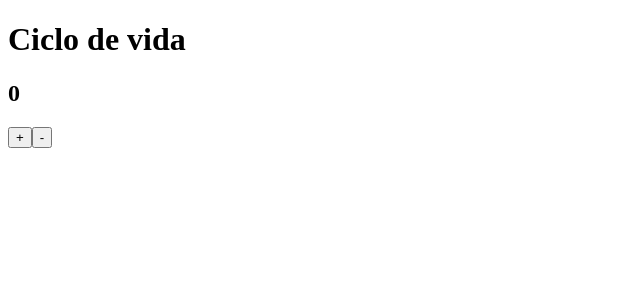
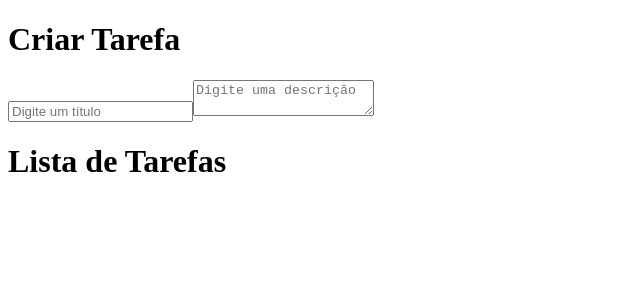
Before and after one commit to juliocesardemoraes/zeus-reactjs, a React (Vite) app: page / in a window 1280 px wide. Shown: the top 300 px of the page, without its empty margins (0-640 px from the left). Built offline with nearby package versions, Linux system fonts and the light colour scheme.

Commit message:
feat: add onchange class

```diff
--- a/src/App.jsx
+++ b/src/App.jsx
@@ -1,33 +1,46 @@
+import { useEffect } from "react";
 import { useState } from "react";
 
 function App() {
-  const [counter, setCounter] = useState(0);
+  const [title, setTitle] = useState("");
+  const [description, setDescription] = useState("");
 
-  // RENDER 1 - 0
-  // ATUALIZO O VALOR DO COUNTER PRA 1
-  // RENDER 2 - 1
-  // RENDER 2 - 1
-
-  const increment = () => {
-    setCounter((prev) => {
-      return prev + 1;
-    });
-  };
-
-  const decrement = () => {
-    setCounter((prev) => {
-      return prev - 1;
-    });
-  };
+  useEffect(() => {
+    console.log("TITLE", title);
+  }, [title]);
 
   return (
     <>
-      <h1>Ciclo de vida</h1>
-      <h2>{counter}</h2>
-      <button onClick={increment}>+</button>
-      <button onClick={decrement}>-</button>
+      <h1>Criar Tarefa</h1>
+      <input
+        type="text"
+        name="title"
+        placeholder="Digite um título"
+        id="title"
+        value={title}
+        onChange={(event) => {
+          setTitle(event.target.value);
+        }}
+      />
+
+      <textarea
+        name="description"
+        placeholder="Digite uma descrição"
+        id=""
+        onChange={(event) => {
+          setDescription(event.target.value);
+        }}
+      ></textarea>
+
+      <h1>Lista de Tarefas</h1>
+      <h2>{title}</h2>
+      <h3>{description}</h3>
     </>
   );
 }
 
 export default App;
+
+// onClick
+// onChange
+// onSubmit
```
